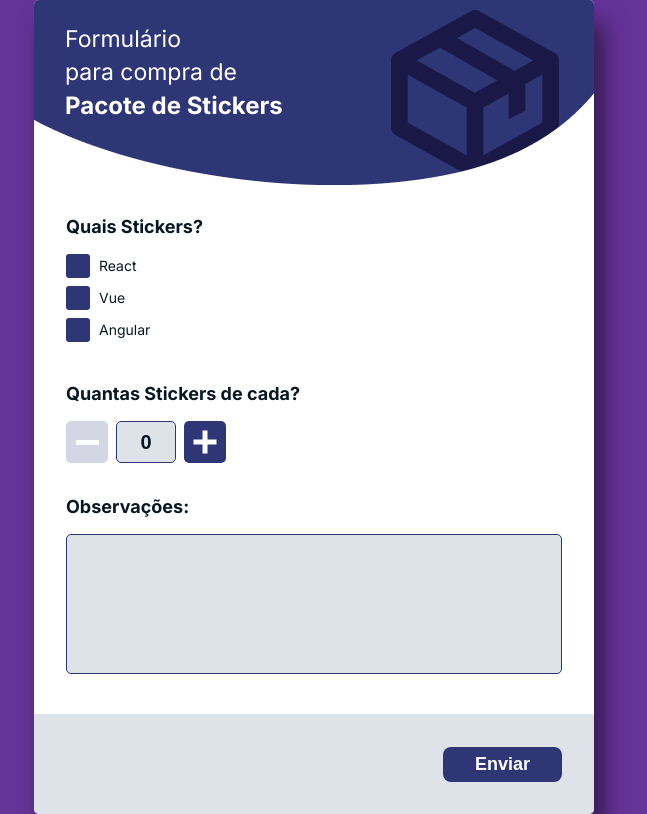
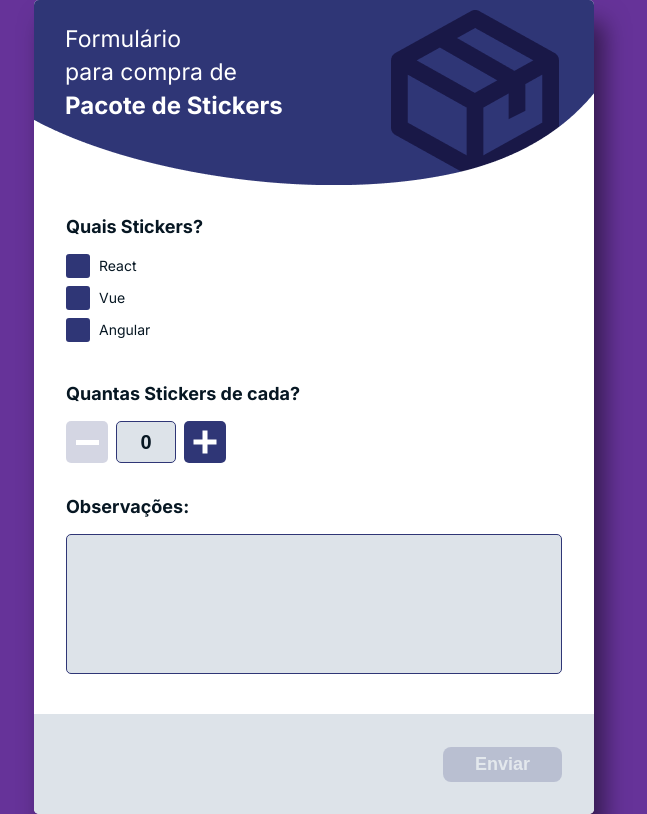
Before and after one commit to Gabriel-Souza2/Form-Pacote-de-stickers, a React (Vite) app: page / in a window 1280 px wide. Shown: the whole page, without its empty margins (326-973 px from the left). Built offline with nearby package versions, Linux system fonts and the light colour scheme.

Commit message:
✨ Habilita enviar somente se preencher o form

```diff
--- a/src/components/AmountStickers/index.tsx
+++ b/src/components/AmountStickers/index.tsx
@@ -1,18 +1,27 @@
 import React, { useState } from 'react'
 import { AmountStickersContainer } from './styles'
 
-export function AmountStickers() {
+interface AmountStickeresProps {
+  onChange?: (value: number) => void
+}
+
+export function AmountStickers({ onChange = () => {} }: AmountStickeresProps) {
   const [amountStickers, setAmountStickers] = useState(0)
   function handleValueFromInput(e: React.ChangeEvent<HTMLInputElement>) {
     const value = e.target.value
     e.target.value = ''
     setAmountStickers(Number(value))
+
+    onChange(Number(value))
   }
+
   function handleAddOneMoreSticker(event: React.MouseEvent<HTMLElement>) {
     event.preventDefault()
     setAmountStickers((value) => {
       return (value += 1)
     })
+
+    onChange(amountStickers + 1)
   }
 
   function handleSubOneSticker(event: React.MouseEvent<HTMLElement>) {
@@ -22,6 +31,8 @@ export function AmountStickers() {
         return (value -= 1)
       })
     }
+
+    onChange(amountStickers - 1)
   }
 
   const subButtonIsDisabled = amountStickers <= 0
--- a/src/page/Home.tsx
+++ b/src/page/Home.tsx
@@ -10,6 +10,8 @@ import {
 
 export function Home() {
   const [checkedBoxes, setCheckedBoxes] = useState<checkboxesType[]>([])
+  const [amountStickers, setAmountStickers] = useState<number>(0)
+
   function handleCheckedBoxes(type: checkboxesType) {
     const isAlreadyChecked = checkedBoxes.find(
       (checkedBoxe) => checkedBoxe === type,
@@ -24,6 +26,12 @@ export function Home() {
 
     setCheckedBoxes(newChekedBoxes)
   }
+
+  function handleChangeValueAmountStickers(value: number) {
+    setAmountStickers(value)
+  }
+
+  const submitIsdisabled = amountStickers === 0 || checkedBoxes.length === 0
 
   return (
     <HomeContainer>
@@ -41,14 +49,16 @@ export function Home() {
         <main>
           <FormStickers>
             <Checkboxes onCheckedCheckboxes={handleCheckedBoxes} />
-            <AmountStickers />
+            <AmountStickers onChange={handleChangeValueAmountStickers} />
             <NoteContainer>
               <legend>Observações:</legend>
               <textarea name="note" id="note"></textarea>
             </NoteContainer>
 
             <FooterFormContainer>
-              <button type="submit">Enviar</button>
+              <button type="submit" disabled={submitIsdisabled}>
+                Enviar
+              </button>
             </FooterFormContainer>
           </FormStickers>
         </main>
--- a/src/page/styles.ts
+++ b/src/page/styles.ts
@@ -83,8 +83,12 @@ export const FooterFormContainer = styled.footer`
     border-radius: 8px;
     cursor: pointer;
 
-    &:hover {
+    &:not(:disabled):hover {
       background-color: ${({ theme }) => theme['pine-green']};
+    }
+
+    &:disabled {
+      opacity: 0.2;
     }
   }
 `
```
